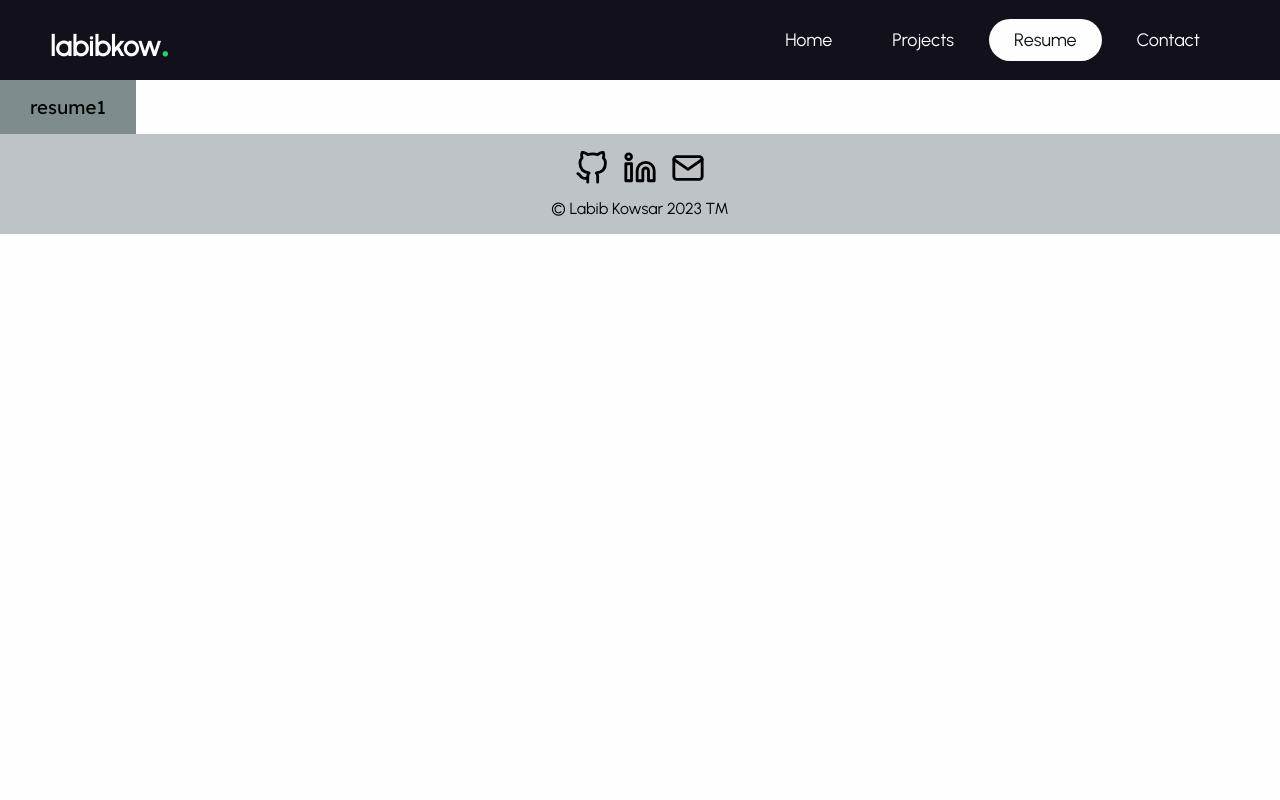
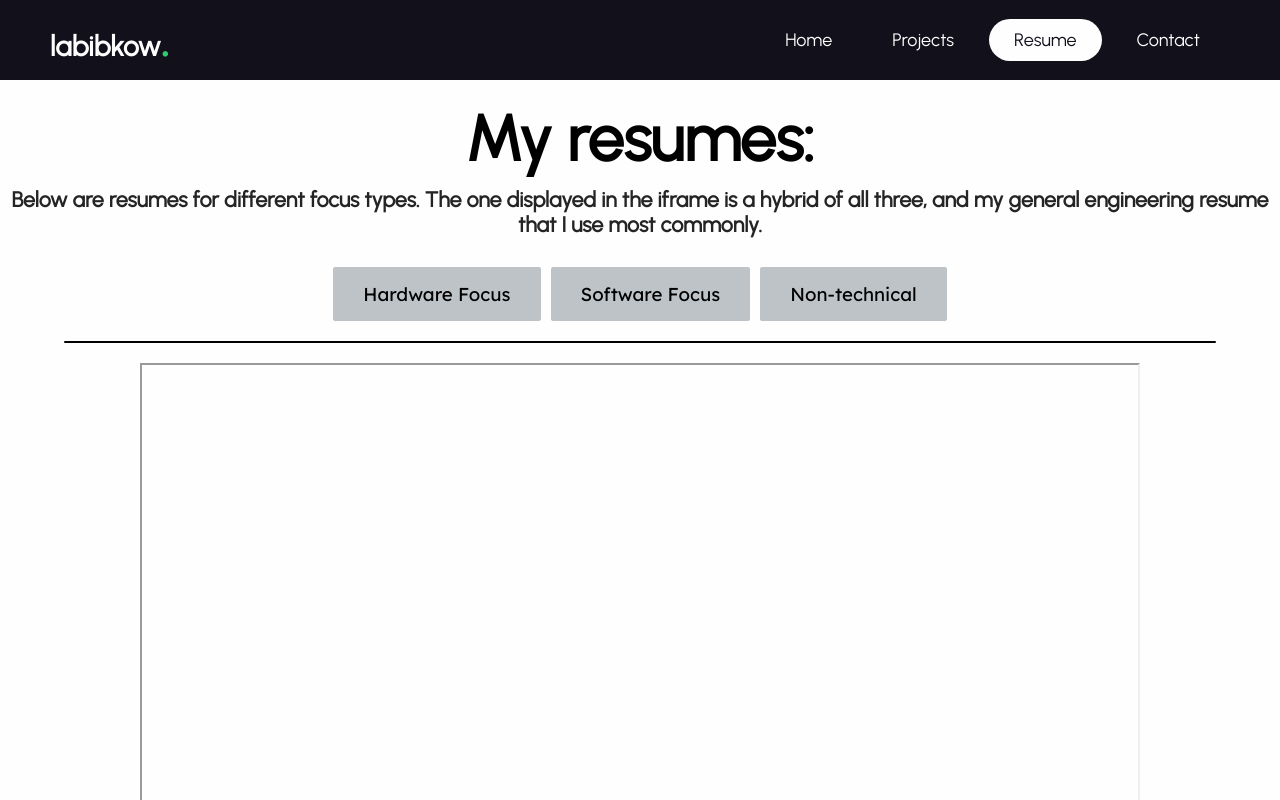
Before and after one commit to camelNotationsdjkh/labibkow, a Next.js app: page /resume in a window 1280 px wide. Shown: the top 800 px of the page. Built offline with nearby package versions, Linux system fonts and the light colour scheme.

Commit message:
resume update

```diff
--- a/pages/resume.js
+++ b/pages/resume.js
@@ -1,11 +1,32 @@
 import StnBtn from "@/components/stnBtn";
+import styles from "../styles/resume.module.css"
 
 export default function ResumePage(){
     return (
         <>
-            <div>
-                <StnBtn text="resume1" link="/" />
+            <div className={styles.headerCon}>
+                <h1>My resumes:</h1>
+                <h3>Below are resumes for different focus types. The one displayed in the iframe is
+                    a hybrid of all three, and my general engineering resume that I use most commonly.
+                </h3>
             </div>
+
+            <div className={styles.flexCon}>
+                <StnBtn text="Hardware Focus" link="/" />
+                <StnBtn text="Software Focus" link="/" />
+                <StnBtn text="Non-technical" link="/" />
+            </div>
+            <div style={{
+                display: "flex",
+                justifyContent: "center",
+                marginBottom: "20px",
+            }}>
+                <div className={styles.bar}></div>
+            </div>
+            <div className={styles.iframeCon}>
+                <iframe src="\resume\IntakeResume.pdf" width="100%" height="500px"></iframe>
+            </div>
+
         </>
     )
 }
--- a/styles/defCard.module.css
+++ b/styles/defCard.module.css
@@ -90,3 +90,7 @@
     justify-content: center;
     align-items: center;
 }
+
+.content b {
+    font-size: large;
+}
--- /dev/null
+++ b/styles/resume.module.css
@@ -0,0 +1,39 @@
+.flexCon{
+    display: flex;
+    justify-content: center;
+    padding: 20px 30px;
+}
+
+.bar{
+    display: block;
+    width: max(90%, 700px);
+    height:2px;
+    background: black;
+    border-radius: 3px;
+}
+
+.headerCon{
+    text-align: center;
+    padding: 20px 0 0 0;
+}
+
+.headerCon h1{
+    font-size: 48pt;
+}
+
+.headerCon h3{
+    color:rgb(37, 36, 36);
+    font-size: 16pt;
+    margin:10px 10px
+}
+
+.iframeCon{
+    display: flex;
+    justify-content: center;
+    margin-bottom: 30px;
+}
+
+.iframeCon iframe{
+    width:max(1000px, 30%);
+    height: 550px;
+}
--- a/styles/stnBtn.module.css
+++ b/styles/stnBtn.module.css
@@ -1,5 +1,5 @@
 .button{
-    background: #7f8c8d;
+    background: #bdc3c7;
     color: black;
     text-align: center;
     padding: 15px 30px;
@@ -8,6 +8,8 @@
     font-family: 'Lexend Deca', sans-serif;
     cursor: pointer;
     font-size: 14pt;
+    border-radius: 2px;
+    margin: 0 5px;
 }
 
 .button:hover{
```
Also changed, not shown: pages/projects/index.js (+5 -5 lines), 1 other file (tests, documents, lock files or other folders).
